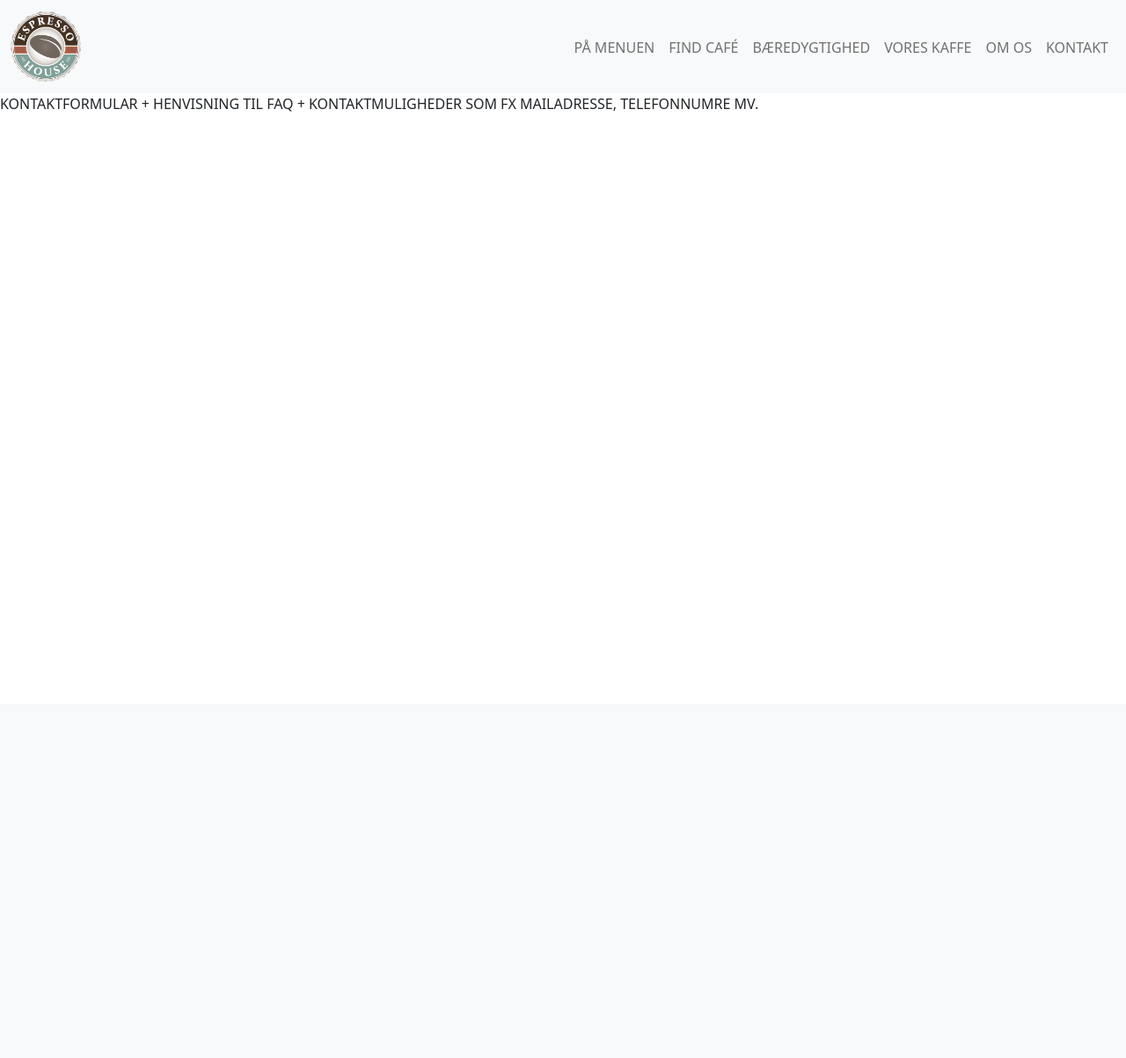
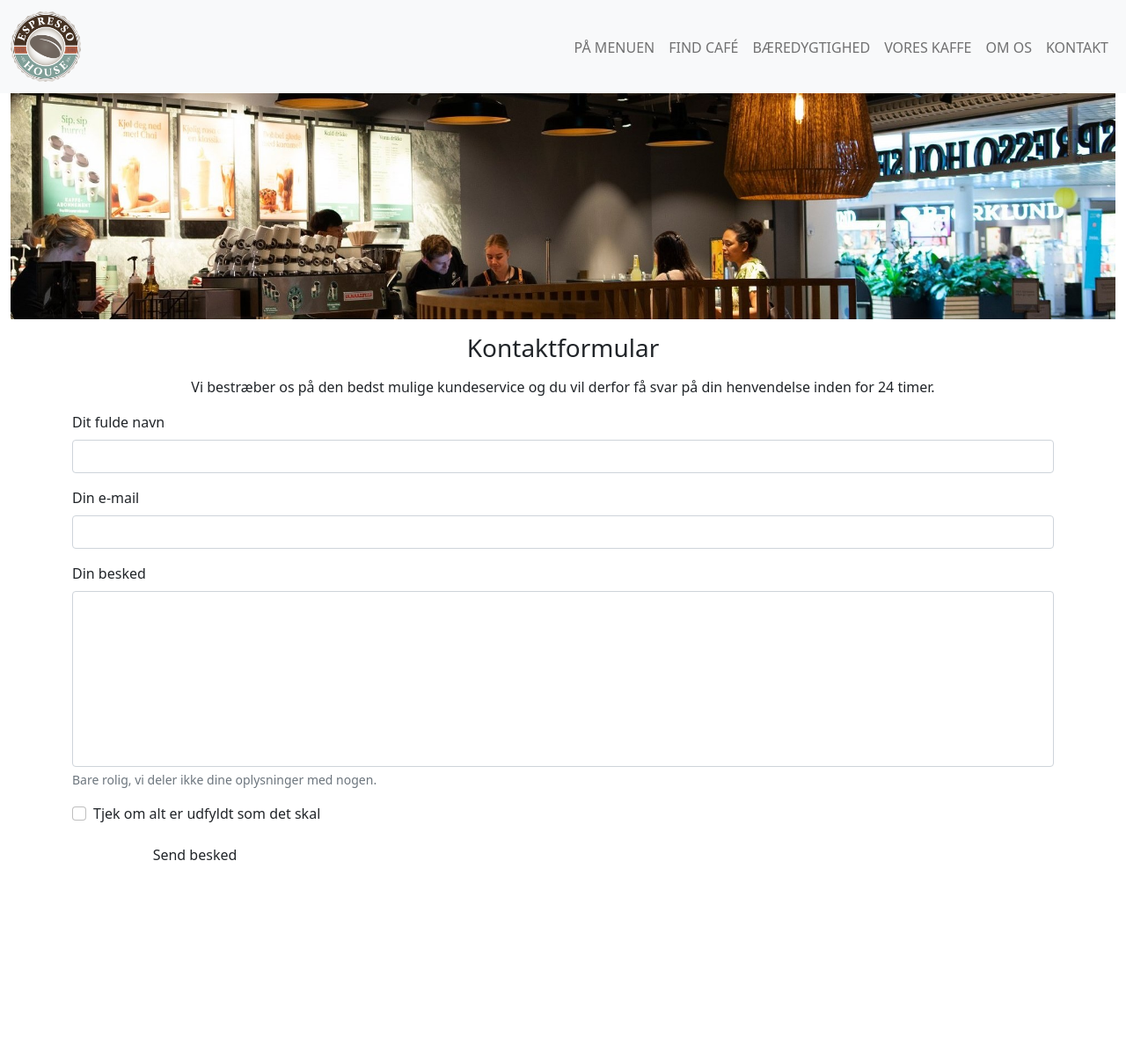
Before and after one commit to CatjaKimNielsen/ObligatoriskOpgave2.1_EspressoHouse, a PHP site: page /Kontakt.php in a window 1280 px wide. Shown: the whole page at 88% size. Before the commit the page ends 127 px from the top, so only its background shows below. Run offline with PHP 8.4, Linux system fonts and the light colour scheme; style sheets or scripts are compiled from the project's sources; some libraries are stand-ins or nearby versions.

Commit message:
Kontakt-undersiden er kodet færdig

```diff
--- a/Kontakt.php
+++ b/Kontakt.php
@@ -32,7 +32,35 @@
 
     <?php include "includes/navigation.php"; ?>
 
-    <div> KONTAKTFORMULAR + HENVISNING TIL FAQ + KONTAKTMULIGHEDER SOM FX MAILADRESSE, TELEFONNUMRE MV. </div>
+    <div class="container-fluid w-100">
+        <img src="image/Kontakt_EH.jpg" alt="Hyggelig stemning i Espresso House Café">
+    </div>
+
+    <article class="container">
+        <h3 class="ms-1 mt-3 me-1 mb-3 text-center">Kontaktformular</h3>
+        <p class="mb-3 text-center">Vi bestræber os på den bedst mulige kundeservice og du vil derfor få svar på din
+        henvendelse inden for 24 timer.</p>
+        <form class="mb-5">
+            <div class="mb-3">
+                <label for="navn" class="form-label">Dit fulde navn</label>
+                <input type="text" class="form-control" id="navn">
+            </div>
+            <div class="mb-3">
+                <label for="email" class="form-label">Din e-mail</label>
+                <input type="email" class="form-control" id="email">
+            </div>
+            <div class="mb-3">
+                <label for="besked" class="form-label">Din besked</label>
+                <input type="text" class="form-control " id="besked" aria-describedby="email_tekst" style="height: 200px">
+                <div id="email_tekst" class="form-text">Bare rolig, vi deler ikke dine oplysninger med nogen.</div>
+            </div>
+            <div class="mb-3 form-check">
+                <input type="checkbox" class="form-check-input" id="exampleCheck1">
+                <label class="form-check-label" for="exampleCheck1" >Tjek om alt er udfyldt som det skal</label>
+            </div>
+            <button type="submit" class="btn btn-light_green w-25">Send besked</button>
+        </form>
+    </article>
 
     <?php include "includes/footer.php"; ?>
 
```
Also changed, not shown: image/Kontakt_EH.jpg (added), image/Kontakt_Hygge.jpg (added).
